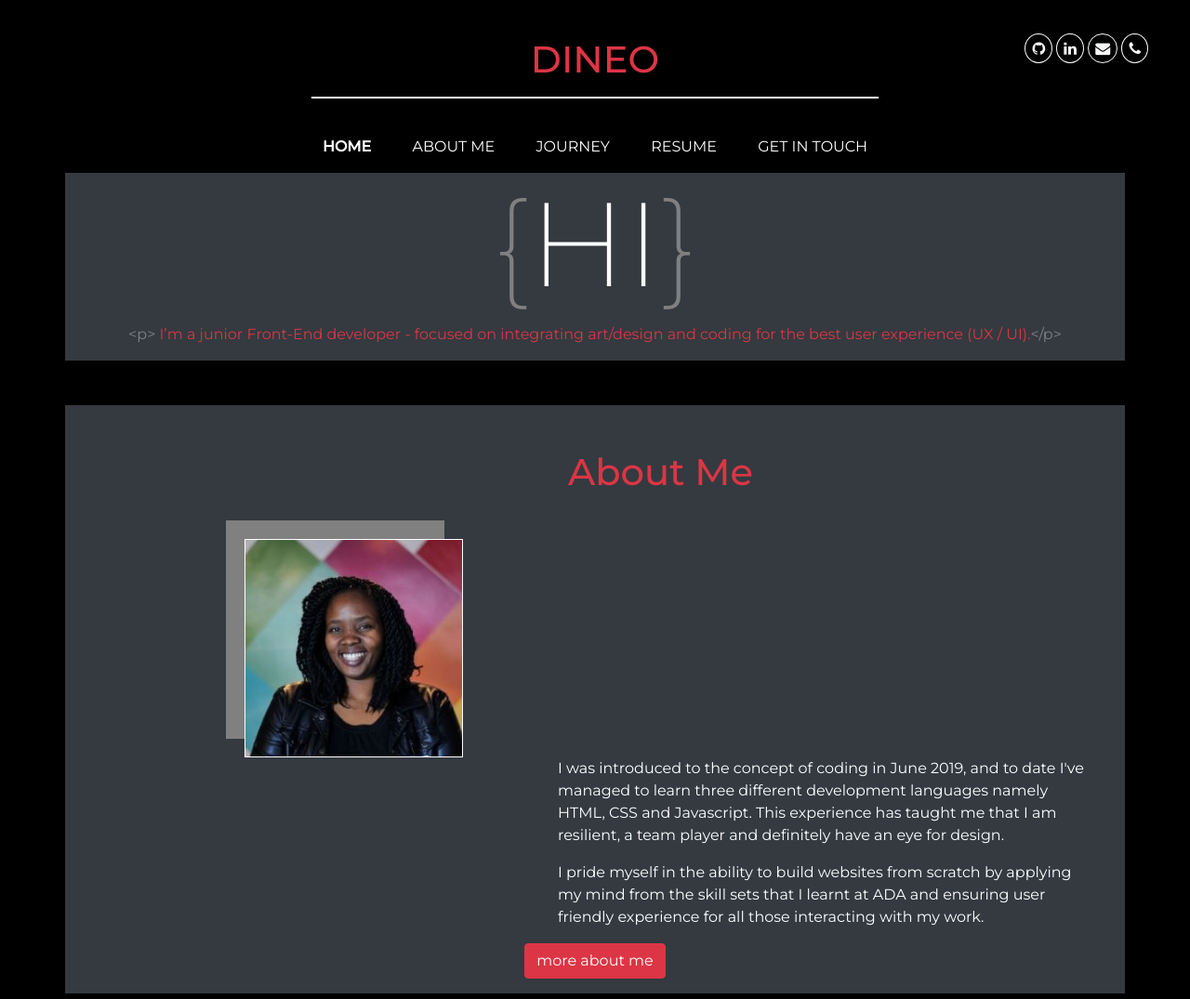
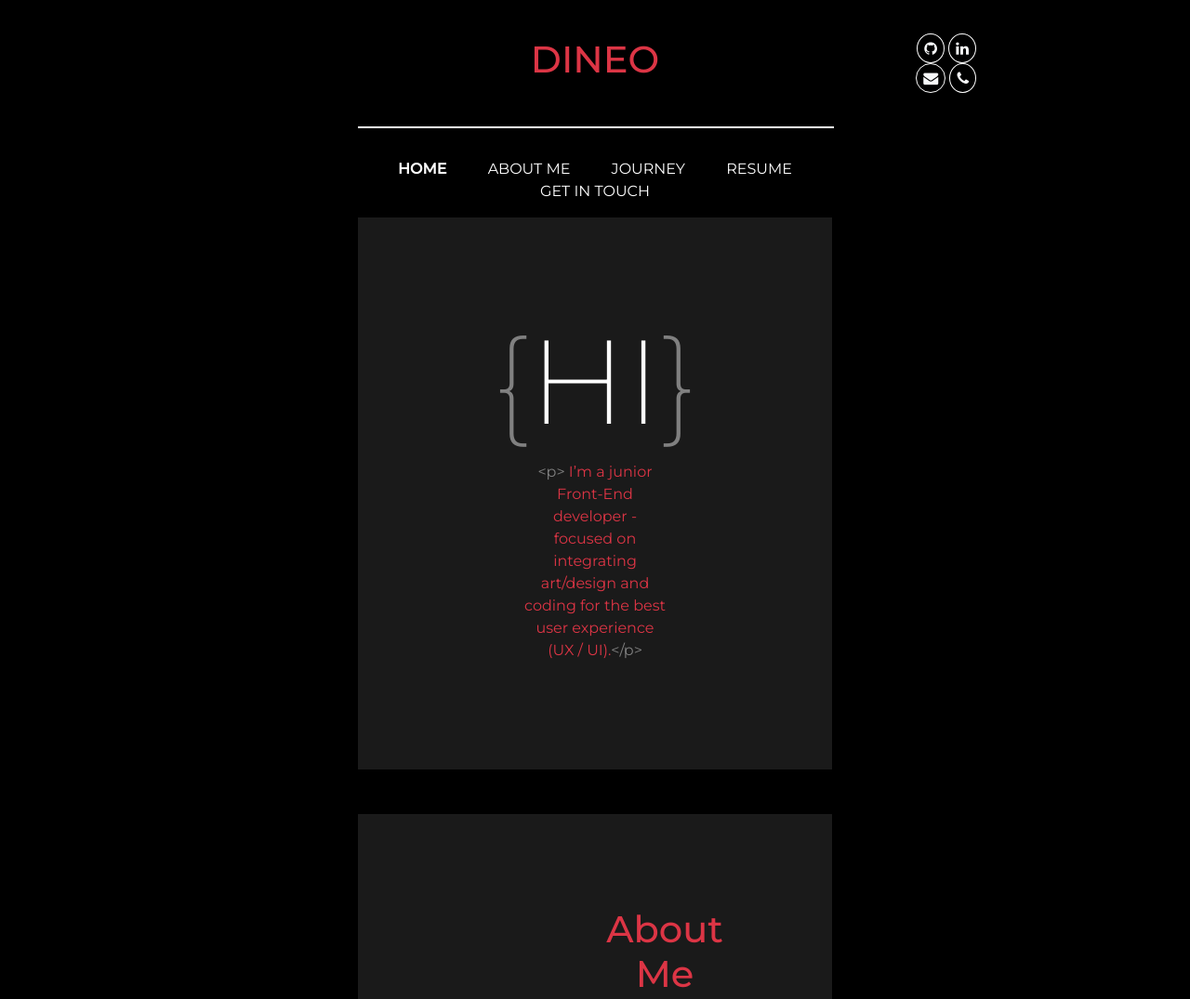
Before and after one commit to DineoM7/Portfolio_Website_Dineo, a plain HTML site: page index.html in a window 1280 px wide. Shown: the top 1075 px of the page at 93% size. Drawn offline with nearby package versions, Linux system fonts and the light colour scheme.

Commit message:
changes by laura

```diff
--- a/CSS/stylesheet.css
+++ b/CSS/stylesheet.css
@@ -5,6 +5,12 @@ body{
     box-sizing: border-box;
     margin: 0;
     padding:0;
+}
+
+
+/* general styles */
+.bg-dark{
+    background: #1a1a1a!important;
 }
 /* mobile view */
 .social-icons{
@@ -28,7 +34,8 @@ body{
     display:none;
 }
 hr{
-    border: 0.001px solid white;
+    border: 1px solid white;
+    width: 90%;
 }
 .HI{
     font-size: 8em;
@@ -198,18 +205,31 @@ hr{
 
 /* // --------------------------------------------------------------Medium devices (tablets, 768px and up) */
 @media (min-width: 768px) {
+    /* general styles */
+    .container-fluid{
+        padding: 0 50px;
+    }
 
 }
 
 /* // --------------------------------------------------------------Large devices (desktops, 992px and up) */
 @media (min-width: 992px) {
    /* general styles */
+   .container-fluid{
+        padding: 0 100px;
+    }
    .show-on-desktop{
        display: block;
    }
    .hide-on-desktop{
        display: none;
    }
+   hr{
+    width: 100%;
+    }
+
+
+
    .menu{
        display: none;
    }
@@ -240,13 +260,30 @@ hr{
    .desktop-only{
        display: block;
    }
+
+
+   .bg-dark{
+    padding: 100px 30px;
+}
+
+   /* about me section */
    .my-image{
        width:235px;
        height:235px;
-       margin-left: 100px;
-   }
-   .about-text{
-       margin-left: 500px;
    }
 
 }
+
+/* large devices desktop */
+@media (min-width: 1200px){
+    /* general styles */
+    .container-fluid{
+        padding: 0 400px;
+    }
+
+    /* header styles */
+    /* moving social icons to the right */
+    .social-icons{
+       transform: translateX(200px);
+    }
+}
--- a/index.html
+++ b/index.html
@@ -11,17 +11,24 @@
     <title>Dineo Motingoe</title>
 </head>
 <body>
+
 <div class="container-fluid">
     <div class="row my-3">
-            <div class="social-icons col-sm-12 col-lg-3 order-lg-last">
+
+        <!-- social media icons -->
+        <div class="social-icons col-sm-12 col-lg-3">
             <a href="#"><i class="fa fa-github round-border text-light"></i></a>
             <a href="#"><i class="fa fa-linkedin round-border text-light"></i></a>
             <a href="#"><i class="fa fa-envelope round-border text-light"></i></a>
             <a href="#"><i class="fa fa-phone round-border text-light"></i></a>
             <div class="menu"><a href="#"><i class="fa fa-bars round-border text-light"onclick="openNav()"></i></a></div>
         </div>
-            <div class="col-sm-12 col-lg-6 offset-lg-3 text-center Dineo my-4 text-danger"><h1>Dineo</h1>
-                <hr class="mb-0">
+
+        <!-- name -->
+        <div class="col-sm-12 col-lg-6 offset-lg-3 order-lg-first text-center Dineo my-4 text-danger"><h1>Dineo</h1>
+        </div>
+        <div class="col-12 p-0">
+            <hr>
         </div>
     </div>
         <!-- hidden navigation menu on mobile -->
@@ -46,7 +53,7 @@
 </div>
 
 <!-- desktop verion for navbar -->
-    <div class="container">
+<div class="container-fluid">
     <div class="row">
         <div class="col-12 text-center">
             <div class="text-center desktop-nav" id="DesktopNav">
@@ -59,16 +66,19 @@
         </div>
     </div>
 </div>
-    <div class="container">
+
+<!-- HI section -->
+<div class="container-fluid">
     <div class="row bg-dark my-3">
-            <div class="col-12 col-lg-6 offset-lg-3 text-center">
+        <div class="col-12 text-center">
             <h1 class="HI text-center"><span style="color:gray">{</span>HI<span style="color:gray">}</span></h1>
         </div>
-            <div class="col-12 text-center">
+        <div class="col-12 col-lg-5 text-center mx-auto">
             <p class="tagline text-danger"><span style="color:gray">&lt;p&gt;</span> I’m a junior Front-End developer - focused on integrating art/design and coding for the best user experience (UX / UI).<span style="color: gray;">&lt;/p&gt;</p></span>
         </div>
     </div>
 </div>
+
 <!-- about section for mobile version-->
 <div class="container mobile-only">
     <div class="row my-5 bg-dark">
@@ -91,25 +101,26 @@
 </div>
 
 <!-- about section for desktop version -->
-    <div class="container desktop-only">
-        <div class="row my-5 bg-dark">
-            <div class="col">
-                <div class="col-lg-8 my-4"><h1 class="text-danger text-right my-5">About Me</h1></div>
-                <div class="col">
-                    <div class="col-lg-12 ml-5"><img class="my-image" src="Assets/Images/dineoM.jpg" alt="African lady with braids"></div>
+<div class="container-fluid desktop-only">
+    <div class="row my-5 bg-dark about-section">
+        <!-- image -->
+        <div class="col-5 d-flex justify-content-center align-items-center">
+            <img class="my-image" src="Assets/Images/dineoM.jpg" alt="Dineo Motingoe">
         </div>
-                <div class="col-lg-12">
-                    <p class="about-text text-left">
+        <!-- heading and text-->
+        <div class="col-6">
+            <h1 class="text-danger text-center">About Me</h1>
+            <p class="about-text">
                 I was introduced to the concept of coding in June 2019, and to date I've managed to learn three different development languages namely HTML, CSS and Javascript. This experience has taught me that I am resilient, a team player and definitely have an eye for design.
             </p>
-                    <p class="about-text text-left">
+            <p class="about-text">
                 I pride myself in the ability to build websites from scratch by applying my mind from the skill sets that I learnt at ADA and ensuring user friendly experience for all those interacting with my work.
                 <div class="col-sm-12 text-center btn-round"><a class="btn btn-danger" href="#" role="button">more about me</a></div>
             </p>
         </div>
     </div>
 </div>
-    </div>
+
     <!-- Graduate section for mobile -->
     <div class="container">
         <div class="row my-5 bg-dark">
```
Lines whose indentation alone changed are shown as unchanged.
